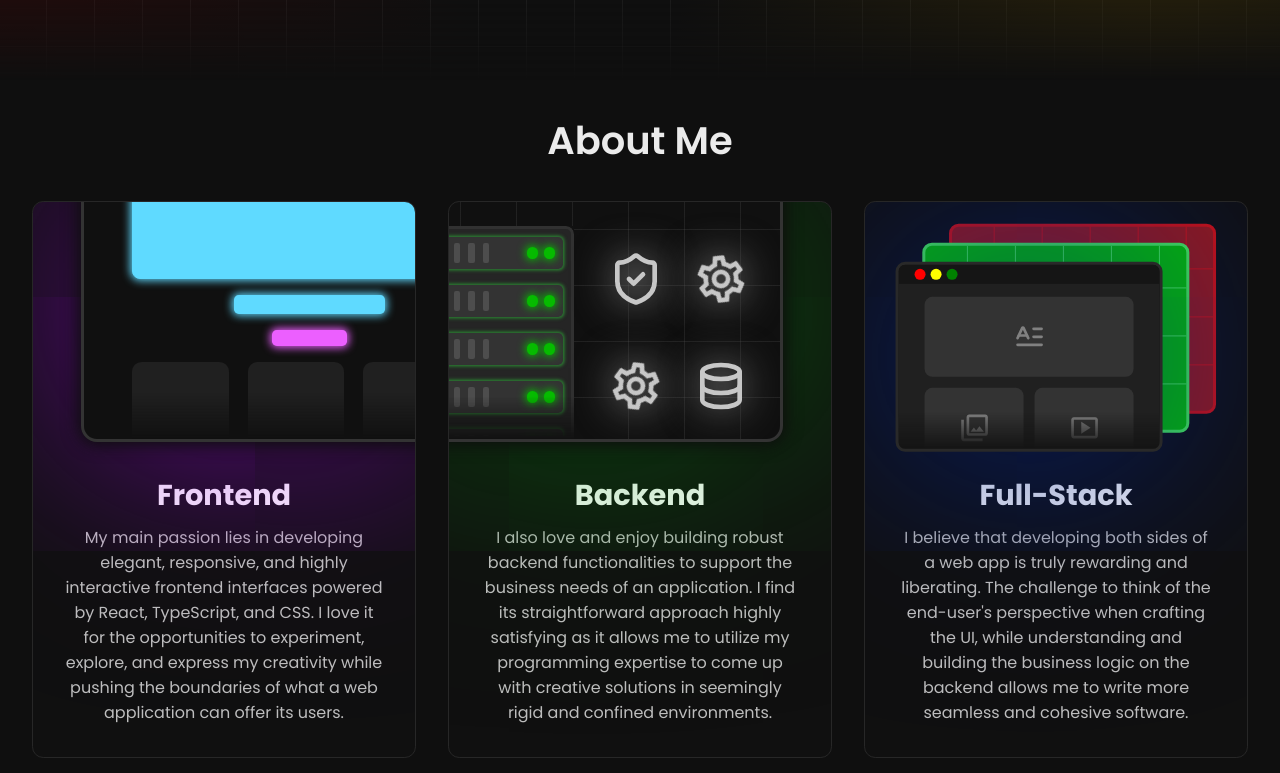
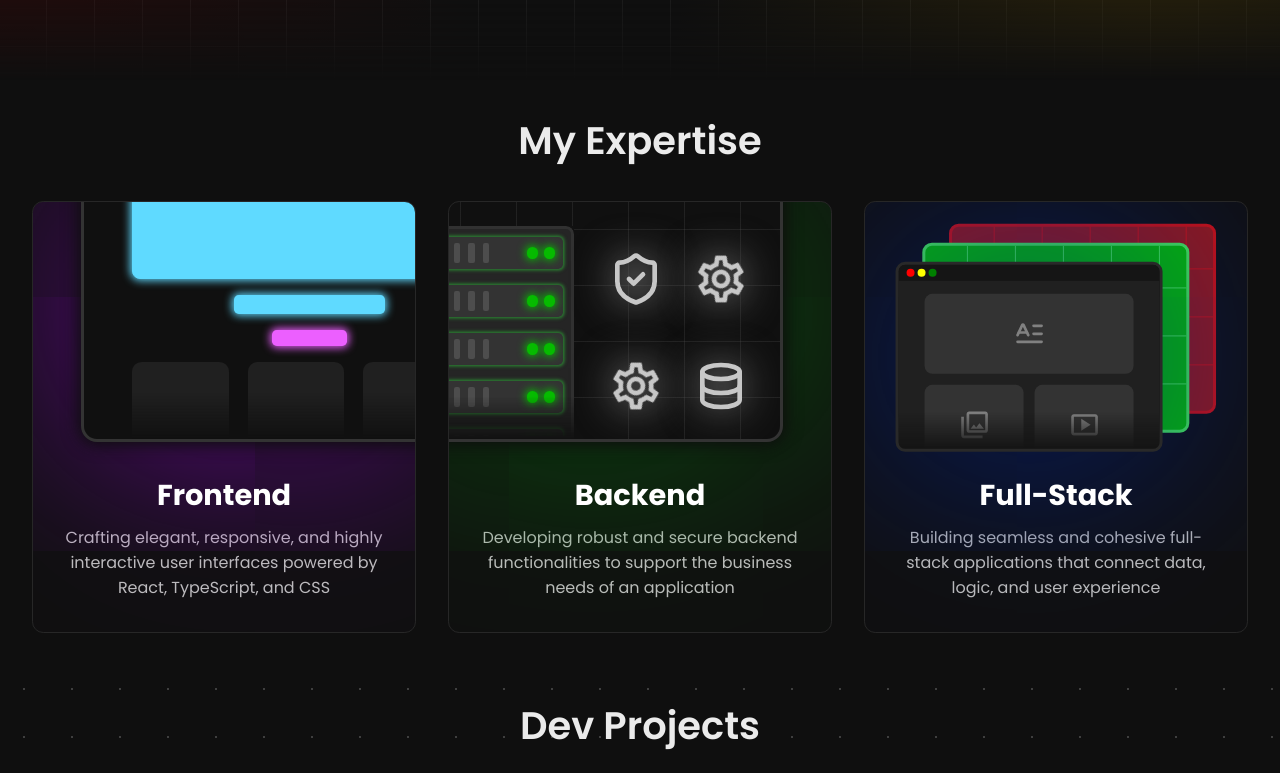
Before and after one commit to LexBorisoff/borisoff.dev, a React (Vite) app: page / in a window 1280 px wide. Shown: the part 720-1493 px from the top of the page. Built offline with nearby package versions, Linux system fonts and the light colour scheme.

Commit message:
feat(about): simplified descriptions

```diff
--- a/src/layout/about/about.tsx
+++ b/src/layout/about/about.tsx
@@ -15,7 +15,7 @@
 export default function About(): React.ReactNode {
   return (
     <AboutSection>
-      <Title>About Me</Title>
+      <Title>My Expertise</Title>
       <ItemsContainer>
         <ItemWrapper>
           <ItemHeader>
@@ -23,25 +23,18 @@
           </ItemHeader>
           <ItemTitle>Frontend</ItemTitle>
           <ItemContent>
-            My main passion lies in developing elegant, responsive, and highly
-            interactive frontend interfaces powered by React, TypeScript, and
-            CSS. I love it for the opportunities to experiment, explore, and
-            express my creativity while pushing the boundaries of what a web
-            application can offer its users.
+            Crafting elegant, responsive, and highly interactive user interfaces
+            powered by React, TypeScript, and CSS
           </ItemContent>
         </ItemWrapper>
-
         <ItemWrapper>
           <ItemHeader>
             <Backend />
           </ItemHeader>
           <ItemTitle>Backend</ItemTitle>
           <ItemContent>
-            I also love and enjoy building robust backend functionalities to
-            support the business needs of an application. I find its
-            straightforward approach highly satisfying as it allows me to
-            utilize my programming expertise to come up with creative solutions
-            in seemingly rigid and confined environments.
+            Developing robust and secure backend functionalities to support the
+            business needs of an application
           </ItemContent>
         </ItemWrapper>
 
@@ -51,11 +44,8 @@
           </ItemHeader>
           <ItemTitle>Full-Stack</ItemTitle>
           <ItemContent>
-            I believe that developing both sides of a web app is truly rewarding
-            and liberating. The challenge to think of the {"end-user's"}{' '}
-            perspective when crafting the UI, while understanding and building
-            the business logic on the backend allows me to write more seamless
-            and cohesive software.
+            Building seamless and cohesive full-stack applications that connect
+            data, logic, and user experience
           </ItemContent>
         </ItemWrapper>
       </ItemsContainer>
--- a/src/layout/about/styled/fullstack-front.styled.tsx
+++ b/src/layout/about/styled/fullstack-front.styled.tsx
@@ -10,12 +10,12 @@
 `;
 
 export const Topbar = styled.div`
-  flex: 0 0 1.2rem;
+  flex: 0 0 1rem;
   display: flex;
   justify-content: flex-start;
   align-items: center;
-  gap: 0.3rem;
-  padding: 0 1rem;
+  gap: 0.2rem;
+  padding: 0 0.5rem;
   background: #0000005c;
 `;
 
@@ -24,8 +24,8 @@
 }
 
 export const TopbarCircle = styled.div<TopbarCircleProps>`
-  height: 0.7rem;
-  width: 0.7rem;
+  height: 0.5rem;
+  width: 0.5rem;
   border-radius: 50%;
   background: ${({ $color }) => $color};
 `;
--- a/src/layout/about/styled/items.styled.tsx
+++ b/src/layout/about/styled/items.styled.tsx
@@ -32,6 +32,7 @@
 `;
 
 export const ItemTitle = styled.h4`
+  z-index: 1;
   margin: 0;
   padding: 0;
   background: transparent;
```
